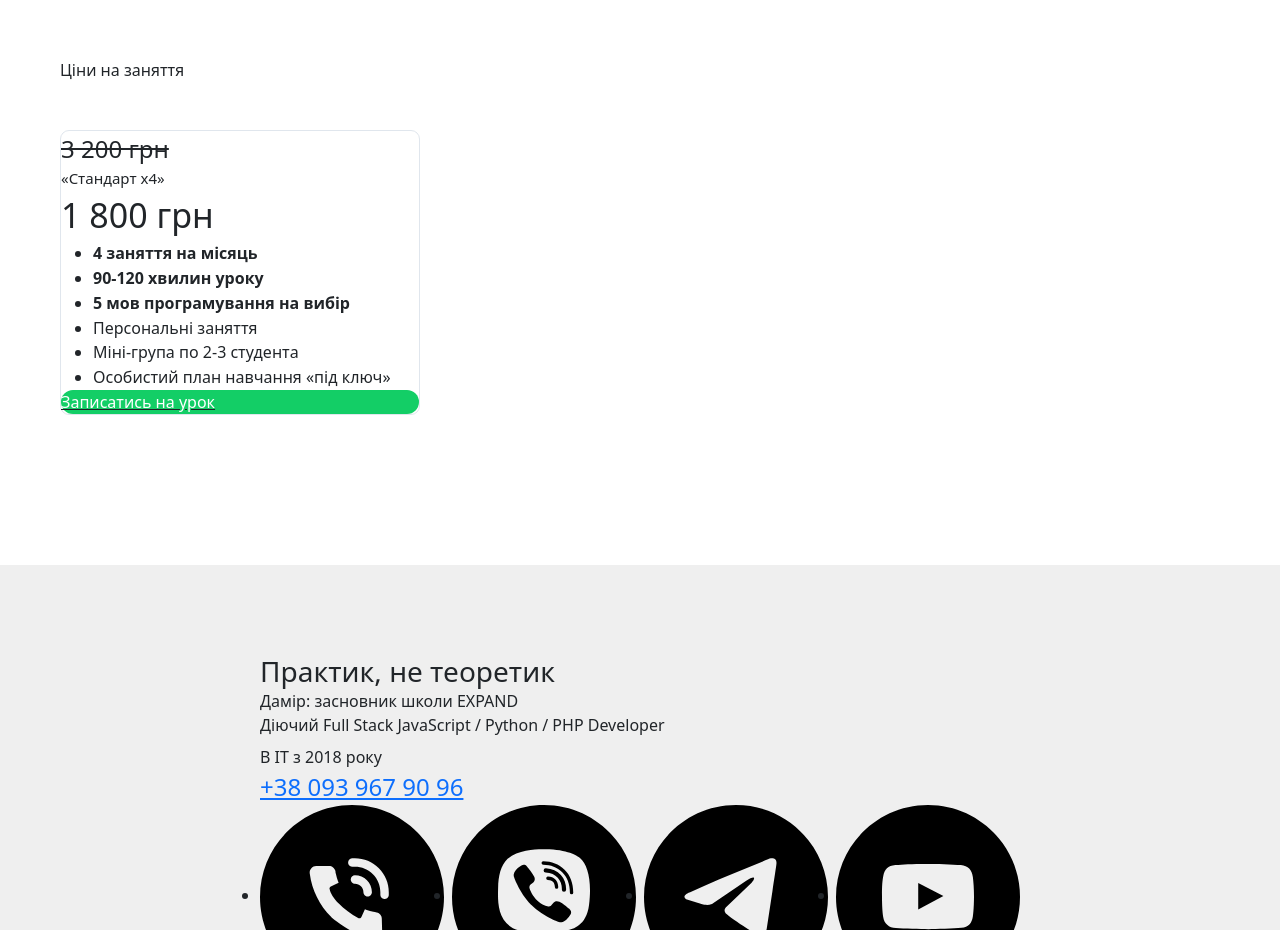
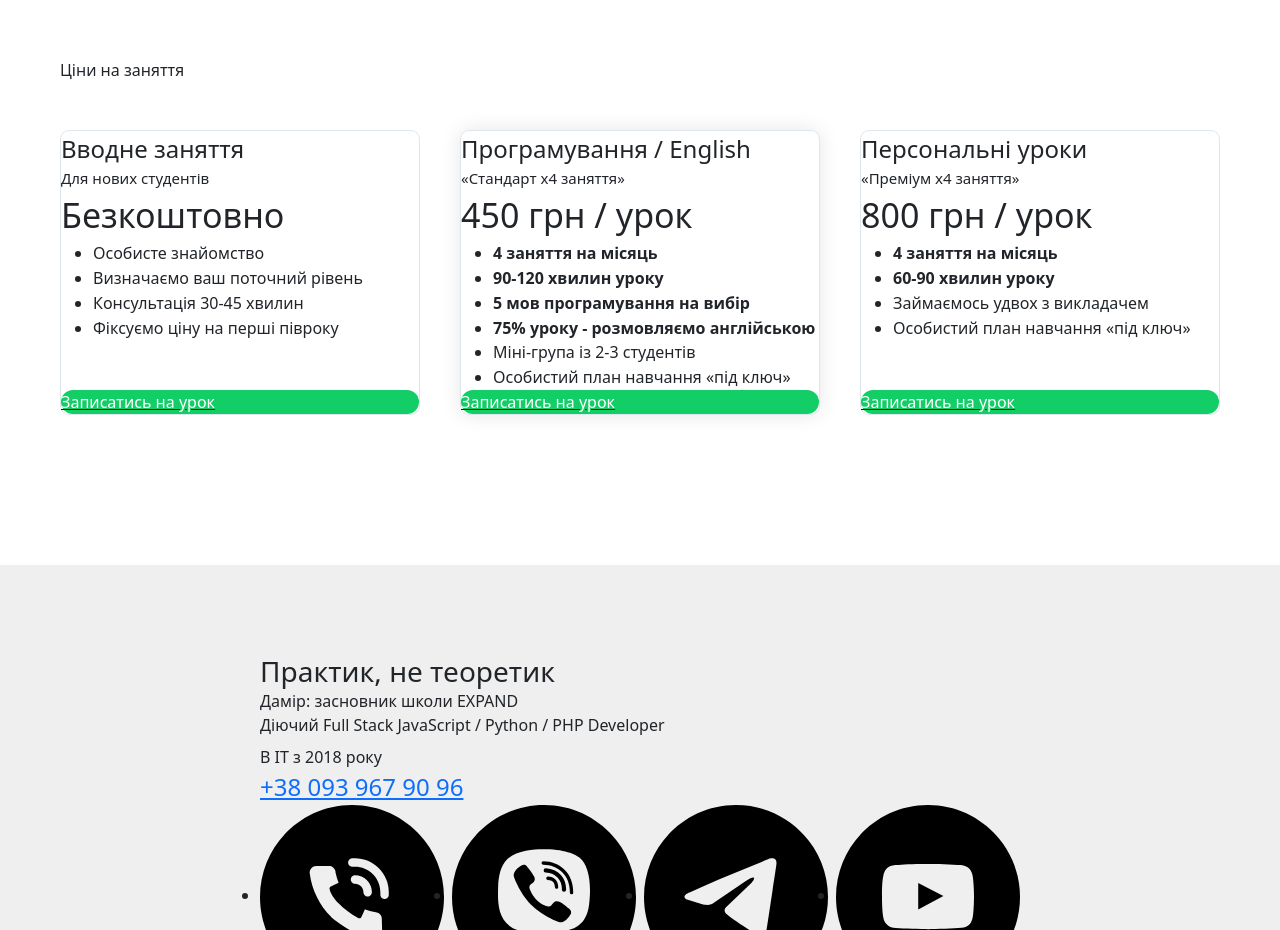
Before and after one commit to Ca-tt/landing, a Vue app: page / in a window 1280 px wide. Shown: the part 7040-7970 px from the top of the page. Built offline with nearby package versions, Linux system fonts and the light colour scheme; no server answers.

Commit message:
update prices

```diff
--- a/src/components/Plans.vue
+++ b/src/components/Plans.vue
@@ -12,50 +12,44 @@ const firstContact = {
 
 const groupPlans = [
   {
-    oldPrice: '3 200 грн',
-    title: '«Стандарт х4»',
-    subtitle: '',
-    price: '1 800 грн',
+    oldPrice: 'Вводне заняття',
+    title: 'Для нових студентів',
+    price: 'Безкоштовно',
+    features: [
+      'Особисте знайомство',
+      'Визначаємо ваш поточний рівень',
+      'Консультація 30-45 хвилин',
+      'Фіксуємо ціну на перші півроку',
+    ],
+    id: '2231',
+  },
+  {
+    oldPrice: 'Програмування / English',
+    title: '«Стандарт х4 заняття»',
+    price: '450 грн / урок',
+    featured: true,
     features: [
       '4 заняття на місяць',
       '90-120 хвилин уроку',
       '5 мов програмування на вибір',
-      'Персональні заняття',
-      'Міні-група по 2-3 студента',
+      '75% уроку - розмовляємо англійською',
+      'Міні-група із 2-3 студентів',
       'Особистий план навчання «під ключ»',
     ],
-    lid: '1729970774479',
+    id: '1123',
   },
-  // {
-  //   oldPrice: '8 200 грн',
-  //   title: '«Преміум х8»',
-  //   subtitle: 'Один урок в подарунок!',
-  //   price: '7 100 грн',
-  //   features: [
-  //     '8 занять на місяць',
-  //     '1 заняття за 0 гривень!',
-  //     'Пришвидшений прогресс навчання',
-  //     '5 мов програмування',
-  //     'Персональний план навчання',
-  //     'Фіксація ціни на початку навчання',
-  //   ],
-  //   lid: '1701942404473',
-  //   featured: true,
-  // },
-  // {
-  //   oldPrice: '12 700 грн',
-  //   title: '«Преміум х12»',
-  //   subtitle: 'Два урока в подарунок!',
-  //   price: '10 200 грн',
-  //   features: [
-  //     '12 занятть на місяць',
-  //     '2 заняття за 0 грн!',
-  //     'За місяць проходимо програму двух місяців',
-  //     '5 мов програмування',
-  //     'Персональний план навчання та розвитку',
-  //   ],
-  //   lid: '1659515974295',
-  // },
+  {
+    oldPrice: 'Персональні уроки',
+    title: '«Преміум х4 заняття»',
+    price: '800 грн / урок',
+    features: [
+      '4 заняття на місяць',
+      '60-90 хвилин уроку',
+      'Займаємось удвох з викладачем',
+      'Особистий план навчання «під ключ»',
+    ],
+    id: '3234',
+  },
 ]
 </script>
 
@@ -77,16 +71,14 @@ const groupPlans = [
           </div>
         </div>
       </div>
-
-
       <div class="t-container t-card__container t1069__withfeatured">
         <div class="t1069__row justify-content-center">
-          <div v-for="(plan, idx) in groupPlans" :key="plan.lid"
+          <div v-for="(plan, idx) in groupPlans" :key="plan.id"
             class="t1069__col t-card__col t-col t-col_4 t-align_center" :class="{ 't1069__featured': plan.featured }">
             <div class="t1069__content" style="border: 1px solid #e0e6ed">
               <div class="t-card__title t-name t-name_lg">
                 <div style="font-size: 24px" data-customstyle="yes">
-                  <span style="text-decoration: line-through">{{ plan.oldPrice }}</span>
+                  <span>{{ plan.oldPrice }}</span>
                 </div>
               </div>
               <div class="t-card__uptitle t-descr t-descr_xxs">
@@ -112,7 +104,7 @@ const groupPlans = [
                         border-radius: 30px;
                         -moz-border-radius: 30px;
                         -webkit-border-radius: 30px;
-                      " :data-buttonfieldset="'li_button'" :data-lid="plan.lid">
+                      " :data-buttonfieldset="'li_button'" :data-lid="plan.id">
                   <span class="t1069__btn-title">{{ firstContact.text }}</span>
                 </div>
               </a>
```
